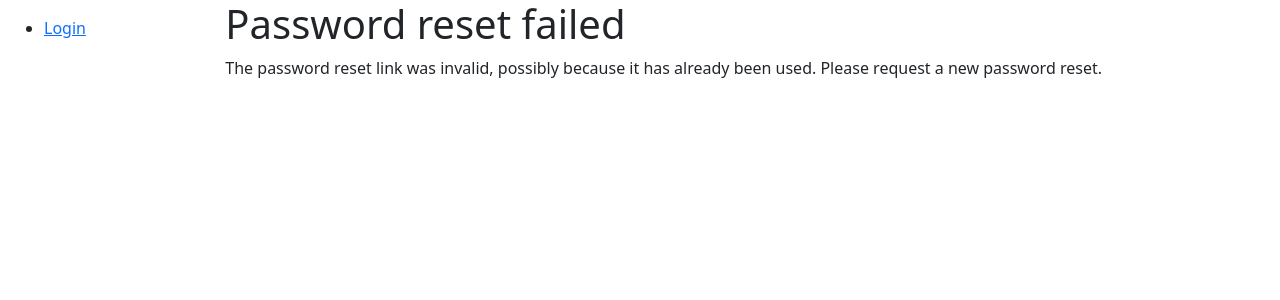
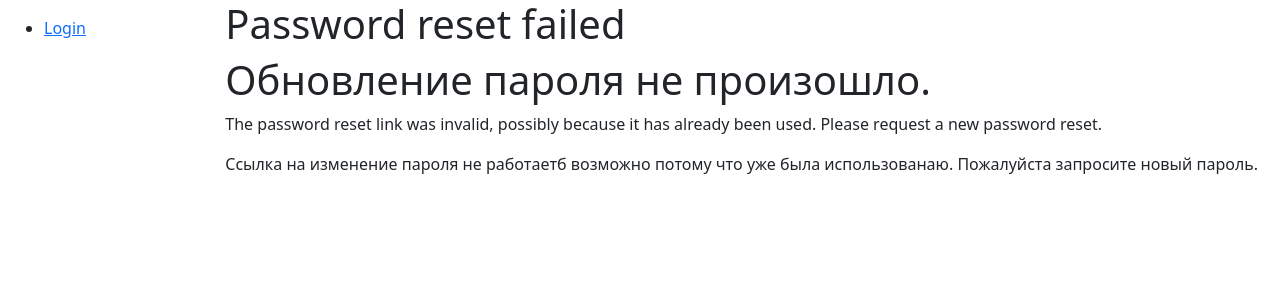
Before and after one commit to Den111222/Blog, a Django app: page /accounts/reset/1/1/ in a window 1280 px wide. Shown: the top 300 px of the page. Run offline with Django 4.2, Linux system fonts and the light colour scheme.

Commit message:
исправил шаблоны

```diff
--- a/templates/registration/logged_out.html
+++ b/templates/registration/logged_out.html
@@ -1,7 +1,7 @@
 {% extends "base_generic.html" %}
 
 {% block content %}
-<p>Logged out!</p>
+<p>Вышли!</p>
 
-<a href="{% url 'login'%}">Click here to login again.</a>
+<a href="{% url 'login'%}">Нажмите сюда чтобы войти снова.</a>
 {% endblock %}
--- a/templates/registration/login.html
+++ b/templates/registration/login.html
@@ -4,14 +4,18 @@
 
 {% if form.errors %}
 <p>Your username and password didn't match. Please try again.</p>
+<p>Ваше имя и пароль не совпадают. Пожалуйста попробуйте еще.</p>
 {% endif %}
 
 {% if next %}
     {% if user.is_authenticated %}
     <p>Your account doesn't have access to this page. To proceed,
     please login with an account that has access.</p>
+    <p>Ваш аккаунт не имеет доступа к этой странице. Для доступа,
+    пожалуйста водите с аккаунта у которого есть доступ.</p>
     {% else %}
     <p>Please login to see this page.</p>
+    <p>Пожалйста войдите для просмотра страницы.</p>
     {% endif %}
 {% endif %}
 
@@ -33,6 +37,6 @@
 </form>
 
 {# Assumes you setup the password_reset view in your URLconf #}
-<p><a href="{% url 'password_reset' %}">Lost password?</a></p>
+<p><a href="{% url 'password_reset' %}">Забыли пароль?</a></p>
 
 {% endblock %}
--- a/templates/registration/password_reset_complete.html
+++ b/templates/registration/password_reset_complete.html
@@ -3,6 +3,7 @@
 {% block content %}
 
 <h1>The password has been changed!</h1>
+<h1>Пароль был изменен!</h1>
 <p><a href="{% url 'login' %}">log in again?</a></p>
 
 {% endblock %}
--- a/templates/registration/password_reset_confirm.html
+++ b/templates/registration/password_reset_confirm.html
@@ -4,6 +4,7 @@
 
     {% if validlink %}
         <p>Please enter (and confirm) your new password.</p>
+        <p>Пожалуйста введите (и подтвердите) ваш новый пароль.</p>
         <form action="" method="post">
             <div style="display:none">
                 <input type="hidden" value="{{ csrf_token }}" name="csrfmiddlewaretoken">
@@ -11,12 +12,12 @@
             <table>
                 <tr>
                     <td>{{ form.new_password1.errors }}
-                        <label for="id_new_password1">New password:</label></td>
+                        <label for="id_new_password1">Новый пароль:</label></td>
                     <td>{{ form.new_password1 }}</td>
                 </tr>
                 <tr>
                     <td>{{ form.new_password2.errors }}
-                        <label for="id_new_password2">Confirm password:</label></td>
+                        <label for="id_new_password2">Подтвердите пароль:</label></td>
                     <td>{{ form.new_password2 }}</td>
                 </tr>
                 <tr>
@@ -27,7 +28,9 @@
         </form>
     {% else %}
         <h1>Password reset failed</h1>
+        <h1>Обновление пароля не произошло.</h1>
         <p>The password reset link was invalid, possibly because it has already been used. Please request a new password reset.</p>
+        <p>Ссылка на изменение пароля не работаетб возможно потому что уже была использованаю. Пожалуйста запросите новый пароль.</p>
     {% endif %}
 
 {% endblock %}
--- a/templates/registration/password_reset_done.html
+++ b/templates/registration/password_reset_done.html
@@ -3,5 +3,6 @@
 {% block content %}
 
 <p>We've emailed you instructions for setting your password. If they haven't arrived in a few minutes, check your spam folder.</p>
+<p>Мы отослали вам инструкцию для установки вашего пароля. Если она не пришла через несколько минут, проверьте папку "спам".</p>
 
 {% endblock %}
--- a/templates/registration/password_reset_email.html
+++ b/templates/registration/password_reset_email.html
@@ -1,2 +1,2 @@
-Someone asked for password reset for email {{ email }}. Follow the link below:
+Кто-то запросил изменение пароля {{ email }}. Пройдите по ссылке ниже:
 {{ protocol}}://{{ domain }}{% url 'password_reset_confirm' uidb64=uid token=token %}
```
